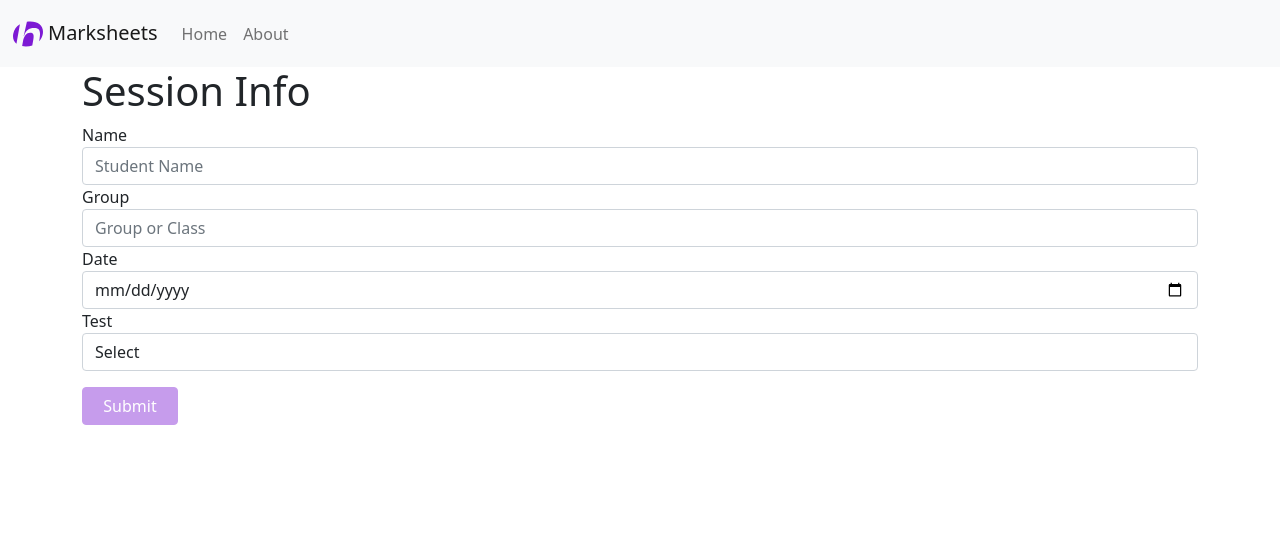
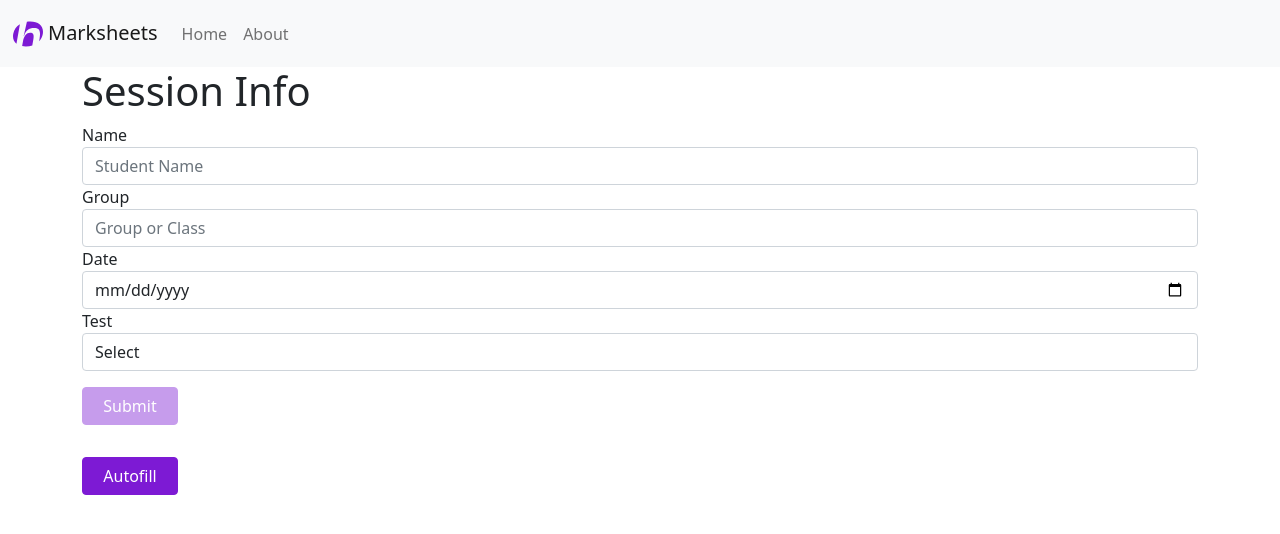
Before and after one commit to leventemo/marksheets-ng, an Angular app: page / in a window 1280 px wide. Shown: the top 534 px of the page. Built offline with nearby package versions, Linux system fonts and the light colour scheme.

Commit message:
start work on form autofill

```diff
--- a/src/app/first-form/first-form.component.html
+++ b/src/app/first-form/first-form.component.html
@@ -35,7 +35,9 @@
       </div>
 
       <button type="submit" class="btn btn-success" [disabled]="!heroForm.form.valid">Submit</button>
-
+      <div>
+        <button class="btn btn-success" (click)="onButtonClick()">Autofill</button>
+      </div>
     </form>
   </div>
 
@@ -57,7 +59,7 @@
         </tr>
         <tr>
           <th scope="row" class="label">Date: </th>
-          <td>{{ heroForm.value.date }}</td>
+          <td>{{ heroForm.value.date | date: 'y MMM d' }}</td>
         </tr>
       </tbody>
     </table>
--- a/src/app/first-form/first-form.component.ts
+++ b/src/app/first-form/first-form.component.ts
@@ -28,6 +28,10 @@ export class FirstFormComponent {
     /* this.currentTestStructure.testStructure; */
   }
 
+  onButtonClick() {
+    this.model = new Hero(0, 'John Doe', 'My Group Name', new Date(), 'B1 Preliminary – Listening');
+    return this.model;
+  }
 
   /*   newHero() {
       this.model = new Hero(0, '', '', new Date(), null);
```
